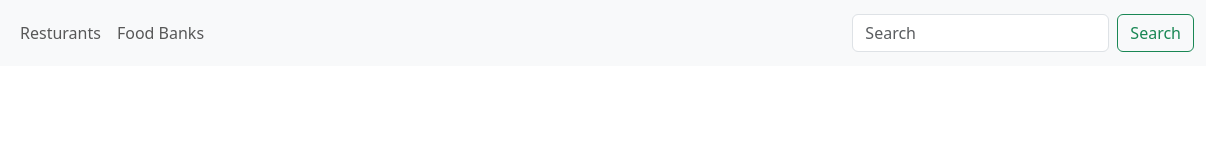
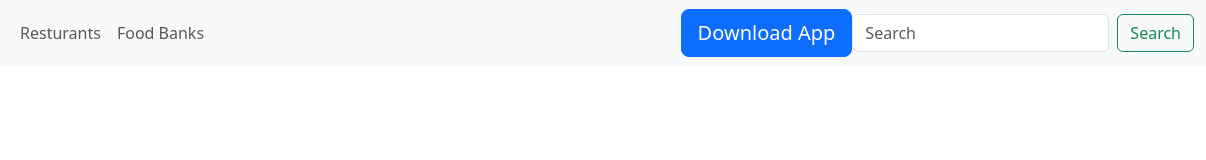
Before and after one commit to suji69/introduction-Page, a plain HTML site: page index.html in a window 1280 px wide. Shown: the full height of the page, 74-1280 px from the left. Drawn offline with nearby package versions, Linux system fonts and the light colour scheme.

Commit message:
DL app Button

```diff
--- a/index.html
+++ b/index.html
@@ -27,10 +27,12 @@
 
 
       </ul>
+      <button type="button" class="btn btn-primary btn-lg">Download App</button>
       <form class="d-flex" role="search">
         <input class="form-control me-2" type="search" placeholder="Search" aria-label="Search">
         <button class="btn btn-outline-success" type="submit">Search</button>
       </form>
+
     </div>
   </div>
 </nav>
```
